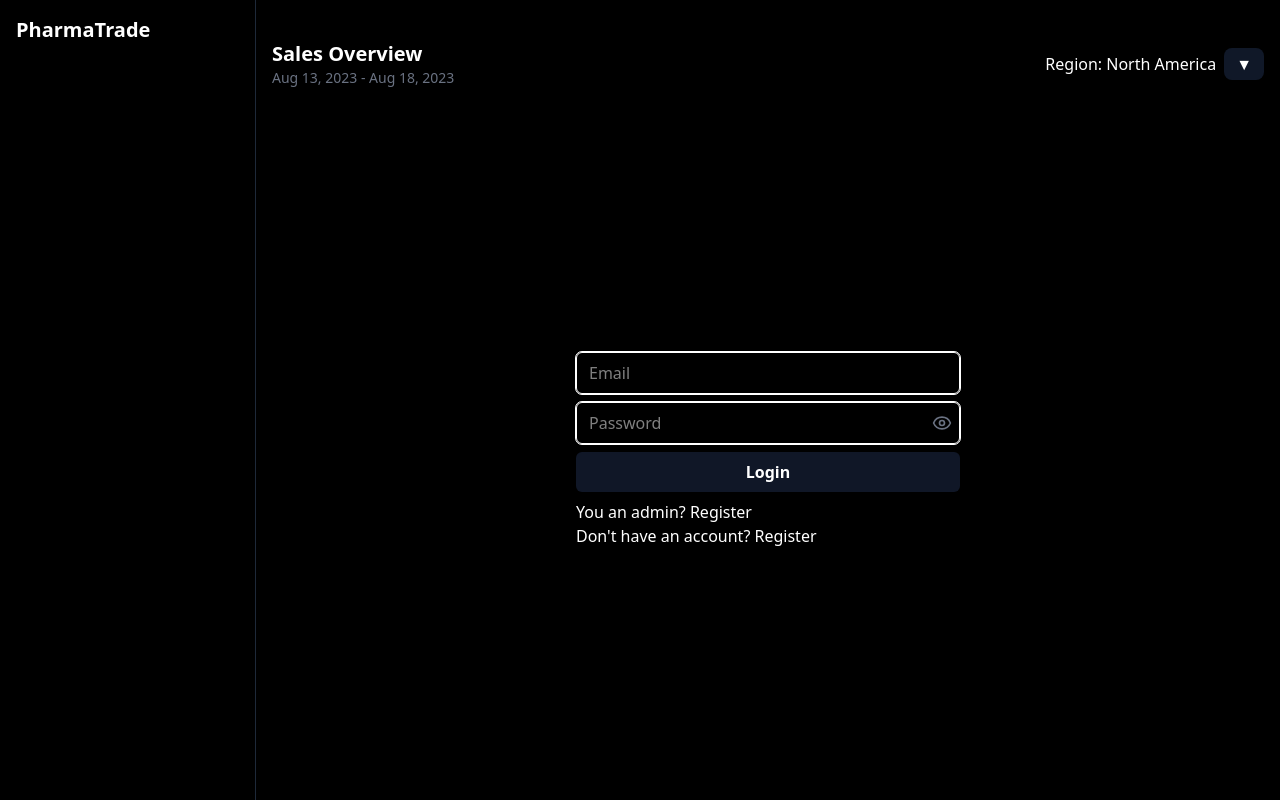
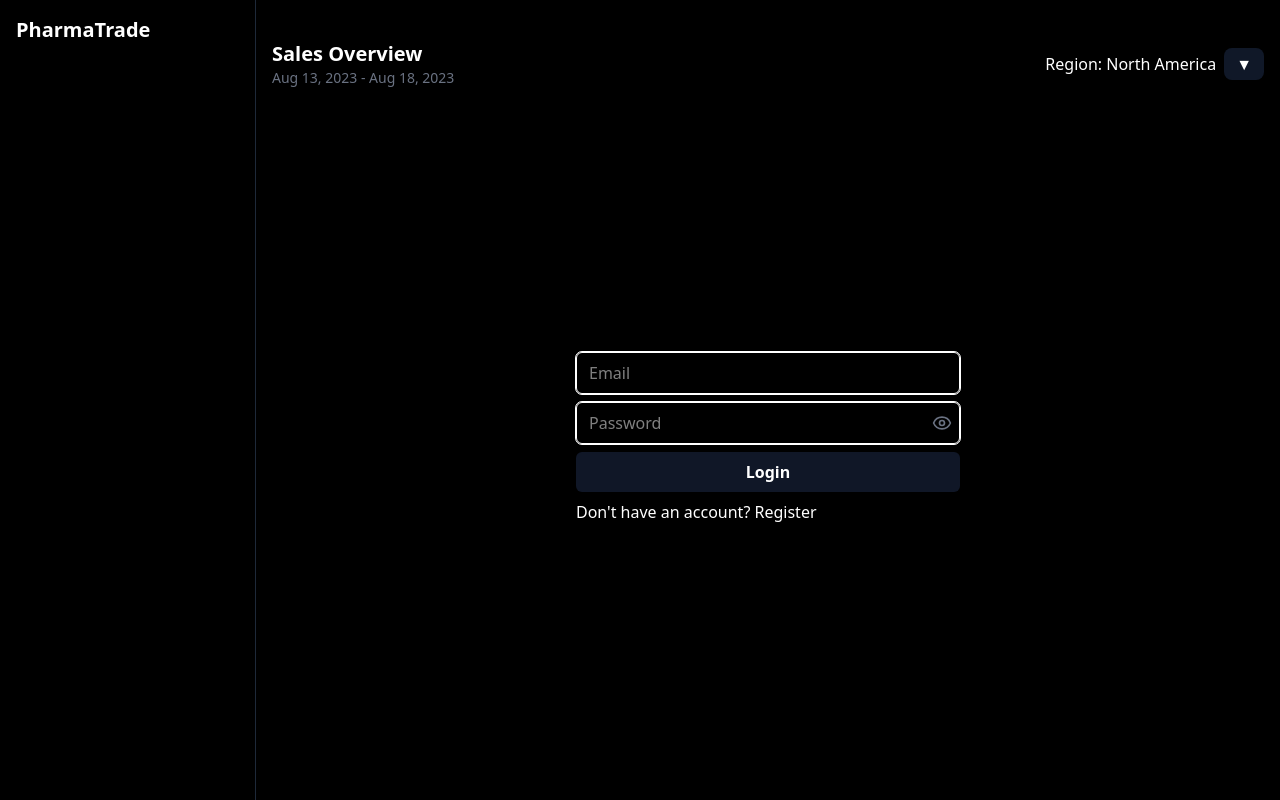
Before and after one commit to johnkrator/medication-order-delivery-system-frontend, a React (Vite) app: page /login in a window 1280 px wide. Built offline with nearby package versions, Linux system fonts and the light colour scheme.

Commit message:
initial commit

```diff
--- a/src/pages/auth/LoginPage.tsx
+++ b/src/pages/auth/LoginPage.tsx
@@ -113,12 +113,12 @@ const LoginPage: React.FC = () => {
                     {mutation.isPending ? "Logging in..." : "Login"}
                 </button>
                 <div>
-                    <p>
-                        You an admin?{" "}
-                        <Link to="/admin-register" className="hover:underline duration-300">
-                            Register
-                        </Link>
-                    </p>
+                    {/*<p>*/}
+                    {/*    You an admin?{" "}*/}
+                    {/*    <Link to="/admin-register" className="hover:underline duration-300">*/}
+                    {/*        Register*/}
+                    {/*    </Link>*/}
+                    {/*</p>*/}
                     <p>
                         Don't have an account?{" "}
                         <Link to="/register" className="hover:underline duration-300">
--- a/src/pages/auth/UserSignupPage.tsx
+++ b/src/pages/auth/UserSignupPage.tsx
@@ -71,7 +71,11 @@ const UserSignupPage: React.FC = () => {
                     roles: validRoles.length > 0 ? validRoles : ["user"],
                 },
             }));
-            navigate("/");
+            if (validRoles.includes("admin")) {
+                navigate("/");
+            } else {
+                navigate("/medications");
+            }
         },
         onError: (error) => {
             const message = error.response?.data?.message ||
```
Also changed, not shown: 1 other file (tests, documents, lock files or other folders).
